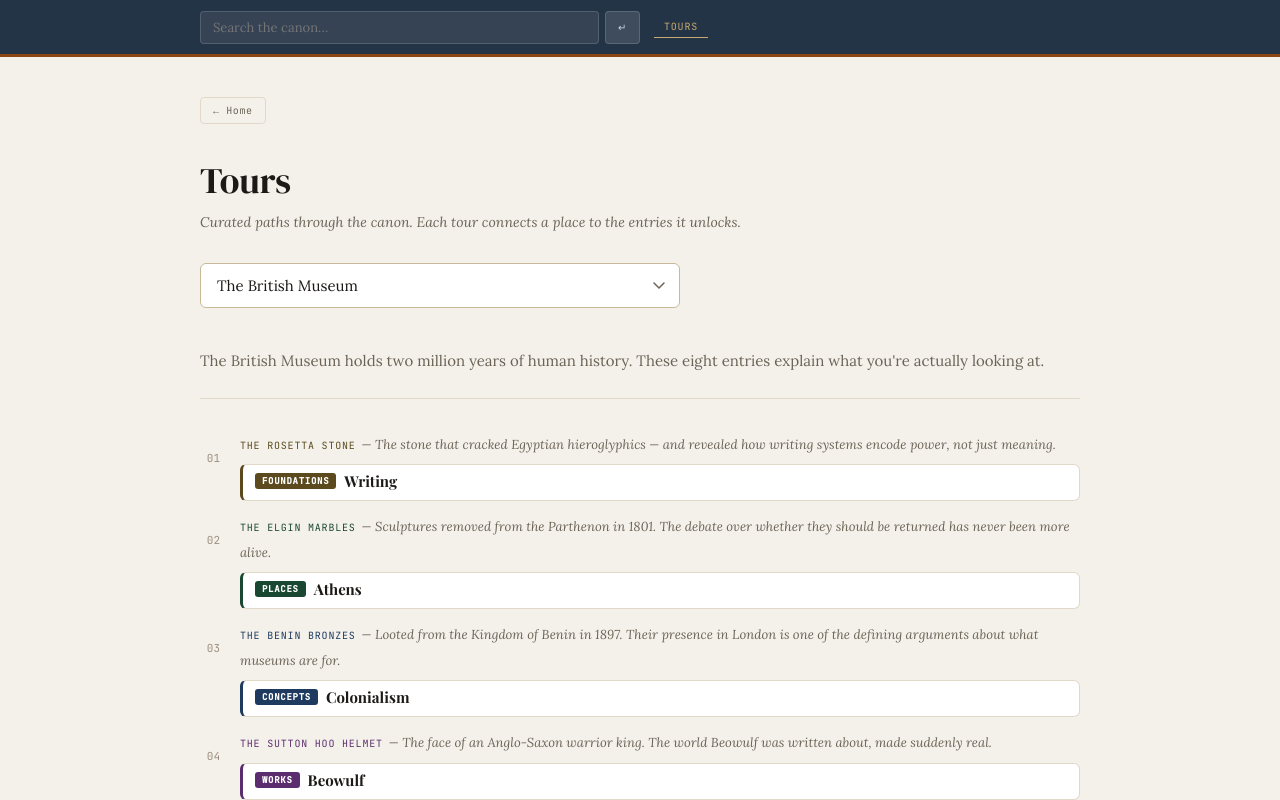
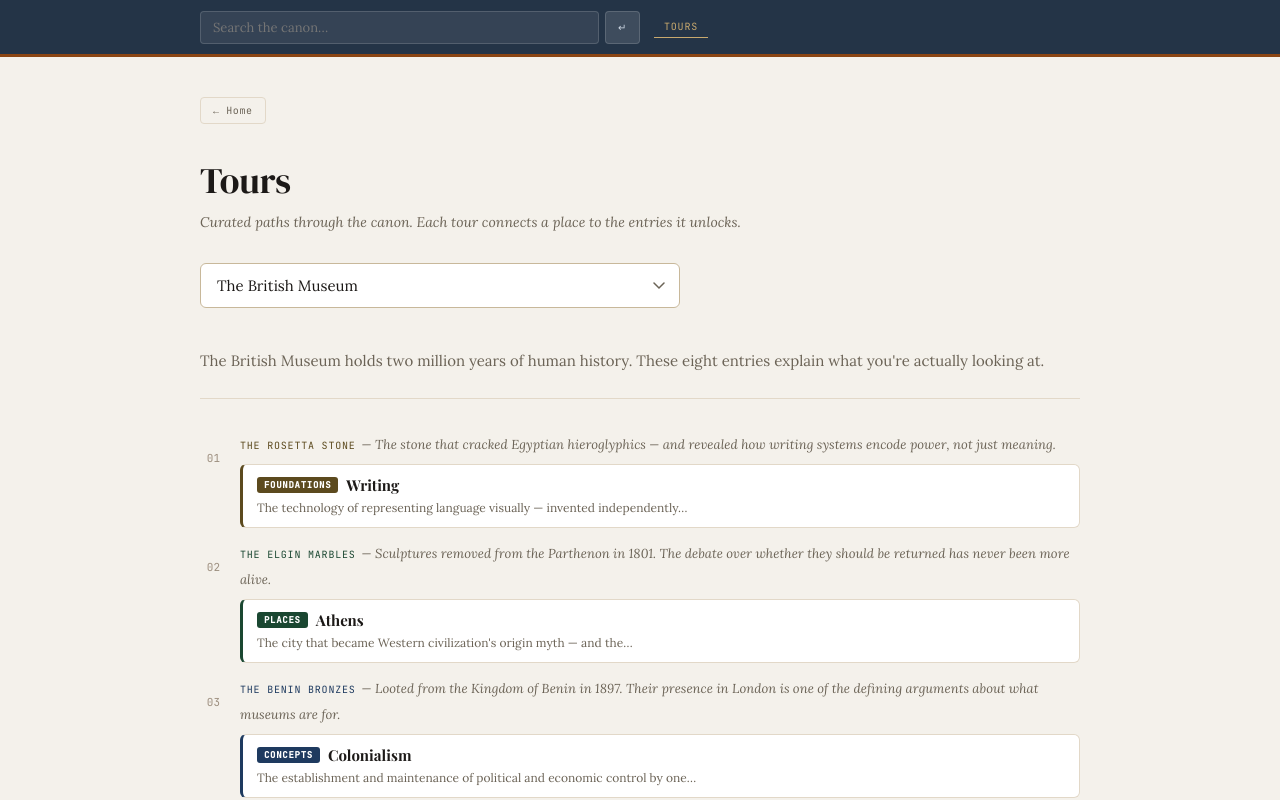
Before and after one commit to alexplatt72/Commonplace, a React (Vite) app in the folder commonplace/commonplace/: page / in a window 1280 px wide. Both pictures are taken after a click on the button "TOURS". Shown: the top 800 px of the page. Built offline with nearby package versions, Linux system fonts and the light colour scheme; a web font is replaced by a local one.

Commit message:
Add files via upload

```diff
--- a/commonplace/commonplace/src/App.jsx
+++ b/commonplace/commonplace/src/App.jsx
@@ -1266,11 +1266,11 @@
                     {/* Entry card */}
                     <div onClick={() => onEntry(item.entryId)}
                       style={{ background:C.surface, border:`1px solid ${C.border}`,
-                        borderLeft:`3px solid ${accent}`, borderRadius:6, padding:"6px 12px",
+                        borderLeft:`3px solid ${accent}`, borderRadius:6, padding:"10px 14px",
                         cursor:"pointer", transition:"all 0.12s" }}
                       onMouseEnter={e => e.currentTarget.style.borderColor = accent}
                       onMouseLeave={e => e.currentTarget.style.borderColor = C.border}>
-                      <div style={{ display:"flex", alignItems:"center", gap:8, marginBottom:3 }}>
+                      <div style={{ display:"flex", alignItems:"center", gap:8, marginBottom:4 }}>
                         <span style={{ fontFamily:"'JetBrains Mono',monospace", fontSize:9,
                           fontWeight:700, letterSpacing:"0.08em", textTransform:"uppercase",
                           color:"#fff", background:accent, padding:"2px 7px", borderRadius:3 }}>
@@ -1281,7 +1281,9 @@
                           {entry.title}
                         </span>
                       </div>
-
+                      <div style={{ fontFamily:"'Lora',serif", fontSize:12, color:C.muted, lineHeight:1.5 }}>
+                        {entry.summary ? (() => { const words = entry.summary.split(' '); let out = ''; for (const w of words) { if ((out+' '+w).trim().length > 75) break; out = (out+' '+w).trim(); } return out + '…'; })() : ''}
+                      </div>
                     </div>
                   </div>
                 </div>
```
